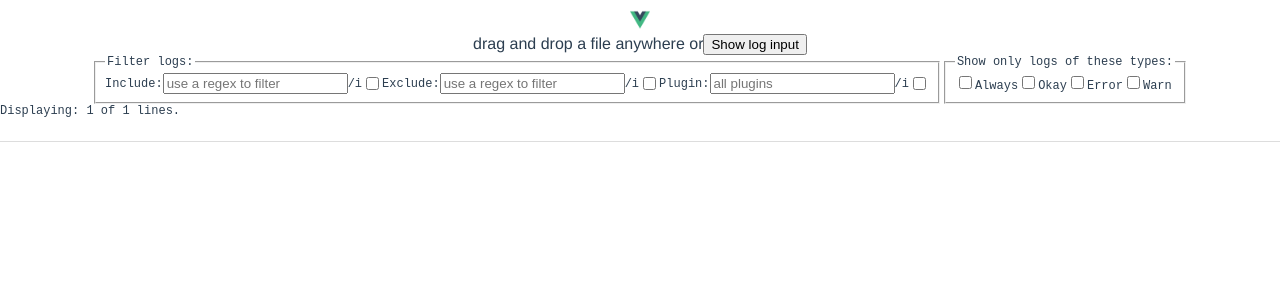
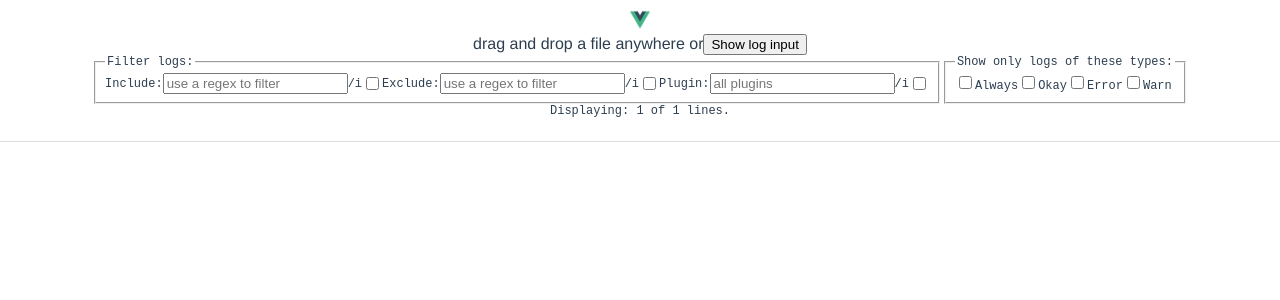
Before and after one commit to lucascaro/log_tool, a Vue app: page / in a window 1280 px wide. Shown: the top 300 px of the page. Built offline with nearby package versions, Linux system fonts and the light colour scheme.

Commit message:
Center log count

```diff
--- a/src/components/LogDisplay.vue
+++ b/src/components/LogDisplay.vue
@@ -40,9 +40,9 @@
         <input type="checkbox" id="warn" value="warn" v-model="checkedTypes">
         <label for="warn">Warn</label>
       </fieldset>
-    </div>
-    <div class="item-count">
-      Displaying: {{lineCount}} of {{totalLines}} lines.
+      <div class="item-count">
+        Displaying: {{lineCount}} of {{totalLines}} lines.
+      </div>
     </div>
     <div class="log-items">
       <log-item-display v-for="item of logItems" :key="item.id" :item="item" />
@@ -142,11 +142,17 @@
   text-align: left;
   .filter-row {
     display: flex;
+    flex-flow: row wrap;
     justify-content: center;
+
+    .item-count {
+      flex: 1 100%;
+      text-align: center;
+    }
   }
 
   fieldset {
-    display: inline-block;
+
     .filter-group {
       display: inline-flex;
       align-items: center;
```
